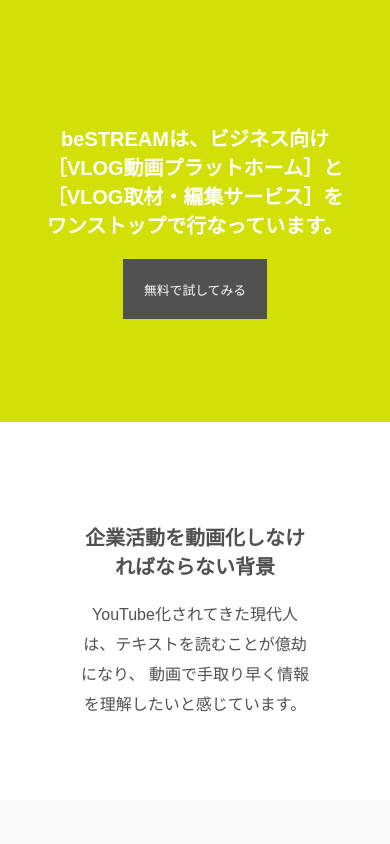
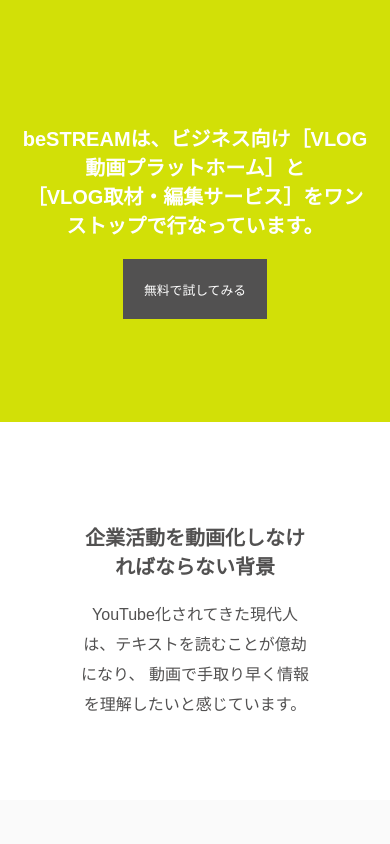
Before and after one commit to nuintee/About_beSTREAM_JA, a plain HTML site: page index.html in a window 390 px wide. Shown: the top 844 px of the page. Drawn offline with Linux system fonts and the light colour scheme.

Commit message:
hero-container margin updated to 16px

```diff
--- a/index.html
+++ b/index.html
@@ -268,7 +268,7 @@
         @media screen and (max-width:450px) {
 
             .hero-container{
-                padding:5%;
+                padding:16px 0;
             }
 
             h1{
```
